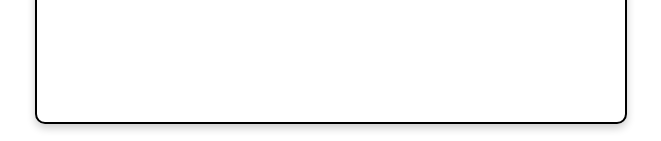
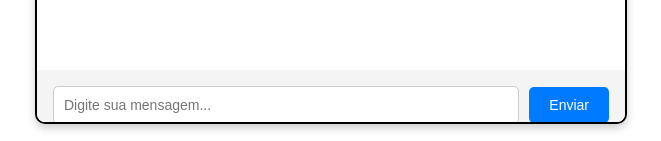
Before and after one commit to caiorr1/ReponsiveWeb-NewProject, a Next.js app: page /prototipo in a window 1280 px wide. Shown: the part 656-797 px from the top of the page, without its empty margins (309-970 px from the left). Built offline with nearby package versions, Linux system fonts and the light colour scheme.

Commit message:
feat: adicionando message field

```diff
--- /dev/null
+++ b/src/app/components/MessageInput/MessageInput.js
@@ -0,0 +1,13 @@
+import React from 'react';
+import { MessageInputContainer, MessageField, SendMessageButton } from './styled'
+
+const MessageInput = () => {
+  return (
+    <MessageInputContainer>
+      <MessageField type="text" placeholder="Digite sua mensagem..." />
+      <SendMessageButton>Enviar</SendMessageButton>
+    </MessageInputContainer>
+  );
+};
+
+export default MessageInput;
--- /dev/null
+++ b/src/app/components/MessageInput/styled.js
@@ -0,0 +1,31 @@
+import styled from 'styled-components';
+
+export const MessageInputContainer = styled.div`
+  display: flex;
+  flex-wrap: wrap; /* Permite que os elementos quebrem para a próxima linha em telas estreitas */
+  align-items: center;
+  padding: 16px;
+  background-color: #f4f4f4;
+  margin-top: 77vh;
+`;
+
+export const MessageField = styled.input`
+  flex: 1;
+  padding: 10px;
+  border: 1px solid #ccc;
+  border-radius: 5px;
+  font-size: 14px;
+  margin-right: 10px; /* Espaço à direita do campo de mensagem */
+`;
+
+export const SendMessageButton = styled.button`
+  background-color: #007bff;
+  color: #fff;
+  border: none;
+  border-radius: 5px;
+  padding: 10px 20px;
+  cursor: pointer;
+  font-size: 14px;
+  flex: 0; /* Não expande, mantém o tamanho fixo */
+  white-space: nowrap; /* Evita que o botão quebre em várias linhas */
+`;
--- a/src/app/components/MobileScreen/mobilescreen.js
+++ b/src/app/components/MobileScreen/mobilescreen.js
@@ -1,12 +1,14 @@
 import React from 'react';
 import Header from '../HeaderChat/headerchat'
 import MobileScreenSimulation from './styled';
+import MessageInput from '../MessageInput/MessageInput';
 
 export default function MobileScreen(){
   return (
     <div>
       <MobileScreenSimulation>
         <Header></Header>
+        <MessageInput/>
       </MobileScreenSimulation>
     </div>
   );
--- a/src/app/components/MobileScreen/styled.js
+++ b/src/app/components/MobileScreen/styled.js
@@ -1,4 +1,3 @@
-// styled.js
 "use client"
 import styled from 'styled-components';
 
--- a/src/app/prototipo/page.js
+++ b/src/app/prototipo/page.js
@@ -1,16 +1,13 @@
-
+'use client'
 import React from 'react';
 import MobileScreen from '../components/MobileScreen/mobilescreen';
-import Header from '../components/HeaderChat/headerchat';
+
 
 export default function Home() {
   return (
     <div>
-      <header>
       <MobileScreen>
-        <Header/>
       </MobileScreen>
-      </header>
     </div>
   );
 }
```
